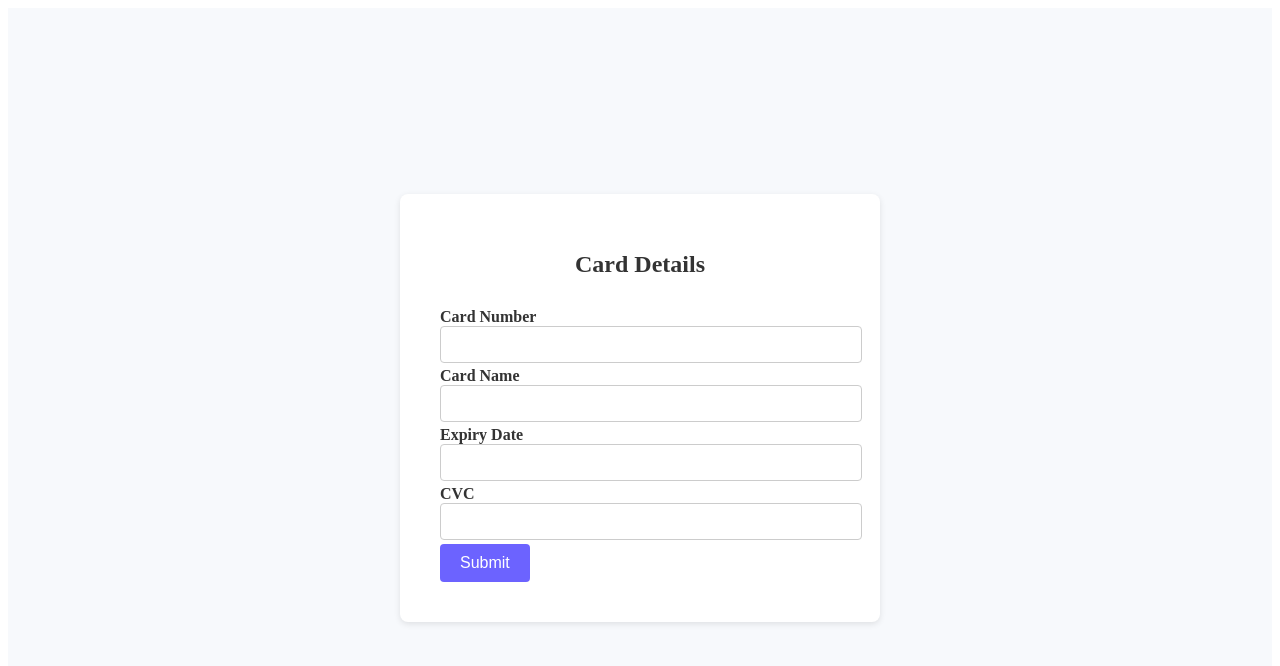
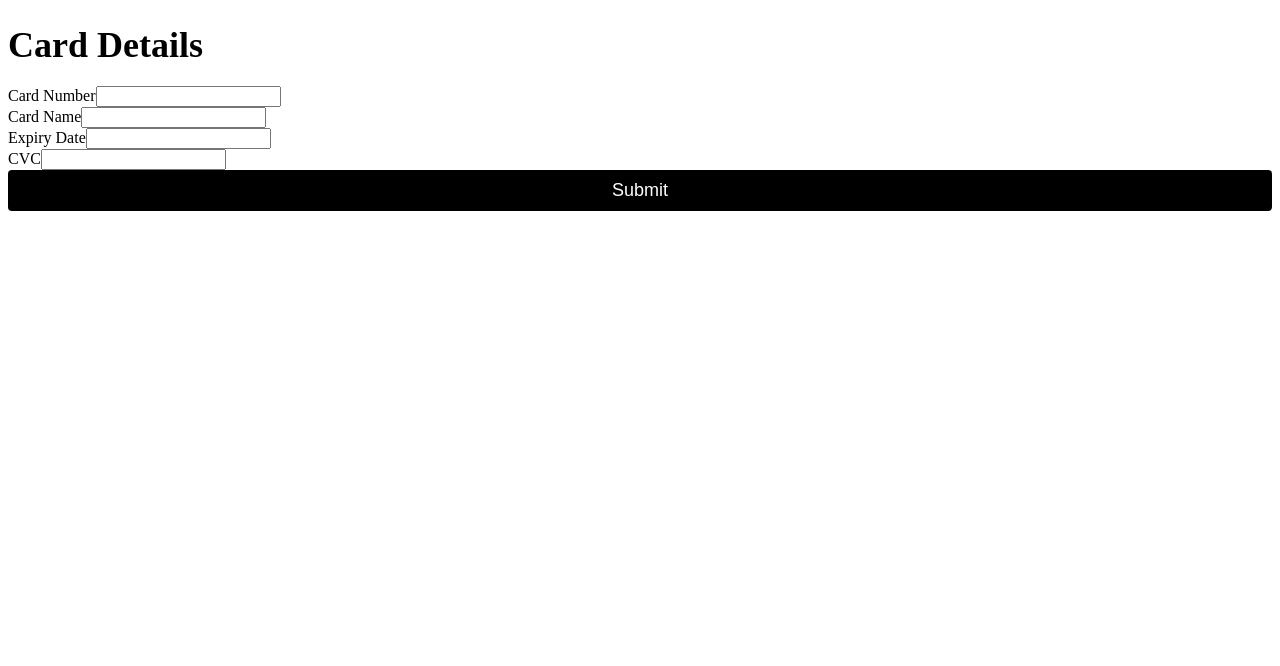
Before and after one commit to Dona-D32/formulaire-formik, a React (Vite) app: page / in a window 1280 px wide. Shown: the top 666 px of the page. Built offline with nearby package versions, Linux system fonts and the light colour scheme.

Commit message:
Update App.css

```diff
--- a/src/App.css
+++ b/src/App.css
@@ -1,64 +1,117 @@
-.container {
-  display: flex;
-  justify-content: center;
-  align-items: center;
-  min-height: 100vh;
-  background-color: #f7f9fc;
+.showcase {
+  background-color: #2ac7bf;
+  padding: 40px;
+  text-align: center;
 }
 
-.card {
-  width: 400px;
-  padding: 40px;
-  background-color: #fff;
-  box-shadow: 0 2px 6px rgba(0, 0, 0, 0.1);
+.overlay {
+  background-color: #ffffff;
+  padding: 20px;
   border-radius: 8px;
 }
 
 h1 {
-  text-align: center;
-  font-size: 24px;
-  margin-bottom: 30px;
-  color: #333;
-}
-
-.form-group {
+  font-size: 36px;
+  color: #000000;
   margin-bottom: 20px;
 }
 
-label {
-  font-weight: bold;
-  color: #333;
+p {
+  font-size: 18px;
+  color: #666666;
+  margin-bottom: 40px;
 }
 
-.form-control {
-  border: 1px solid #ccc;
-  border-radius: 4px;
-  padding: 10px;
-  width: 100%;
-  transition: border-color 0.3s;
+.tag {
+  font-size: 24px;
+  color: #000000;
+  margin-bottom: 20px;
 }
 
-.form-control:focus {
-  border-color: #6c63ff;
+.form {
+  max-width: 400px;
+  margin: 0 auto;
 }
 
-.invalid-feedback {
-  color: #dc3545;
-  font-size: 12px;
-  margin-top: 4px;
+.form input {
+  width: 100%;
+  padding: 10px;
+  margin-bottom: 15px;
+  border: 1px solid #cccccc;
+  border-radius: 4px;
 }
 
-button[type="submit"] {
-  background-color: #6c63ff;
-  color: #fff;
+.error {
+  color: #ff0000;
+  font-size: 14px;
+  margin-top: 5px;
+}
+
+button {
+  width: 100%;
+  padding: 10px;
+  background-color: #000000;
+  color: #ffffff;
   border: none;
   border-radius: 4px;
-  padding: 10px 20px;
+  font-size: 18px;
+  cursor: pointer;
+  margin-bottom: 15px;
+}
+
+button:hover {
+  background-color: #333333;
+}
+
+small {
+  font-size: 14px;
+  color: #999999;
+}
+
+span {
+  color: #000000;
+  font-weight: bold;
+}
+
+.modal-content {
+  border-radius: 8px;
+}
+
+.modal-header {
+  border-bottom: none;
+}
+
+.modal-title {
+  font-size: 24px;
+  color: #000000;
+  font-weight: bold;
+}
+
+.modal-body {
+  padding: 20px;
+}
+
+.modal-body p {
+  font-size: 18px;
+  color: #000000;
+  margin-bottom: 10px;
+}
+
+.modal-footer {
+  border-top: none;
+}
+
+.modal-footer button {
+  width: 100%;
+  padding: 10px;
+  background-color: #000000;
+  color: #ffffff;
+  border: none;
+  border-radius: 4px;
   font-size: 16px;
   cursor: pointer;
-  transition: background-color 0.3s;
 }
 
-button[type="submit"]:hover {
-  background-color: #544dda;
+.modal-footer button:hover {
+  background-color: #333333;
 }
```
